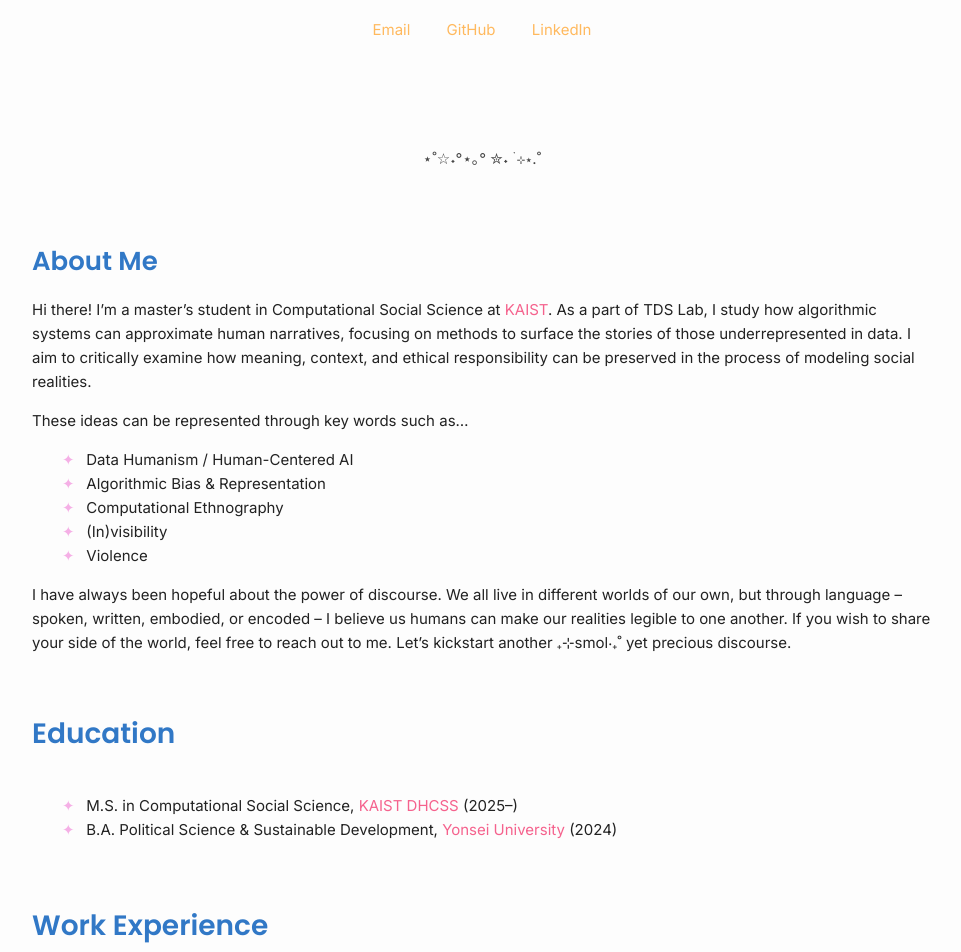
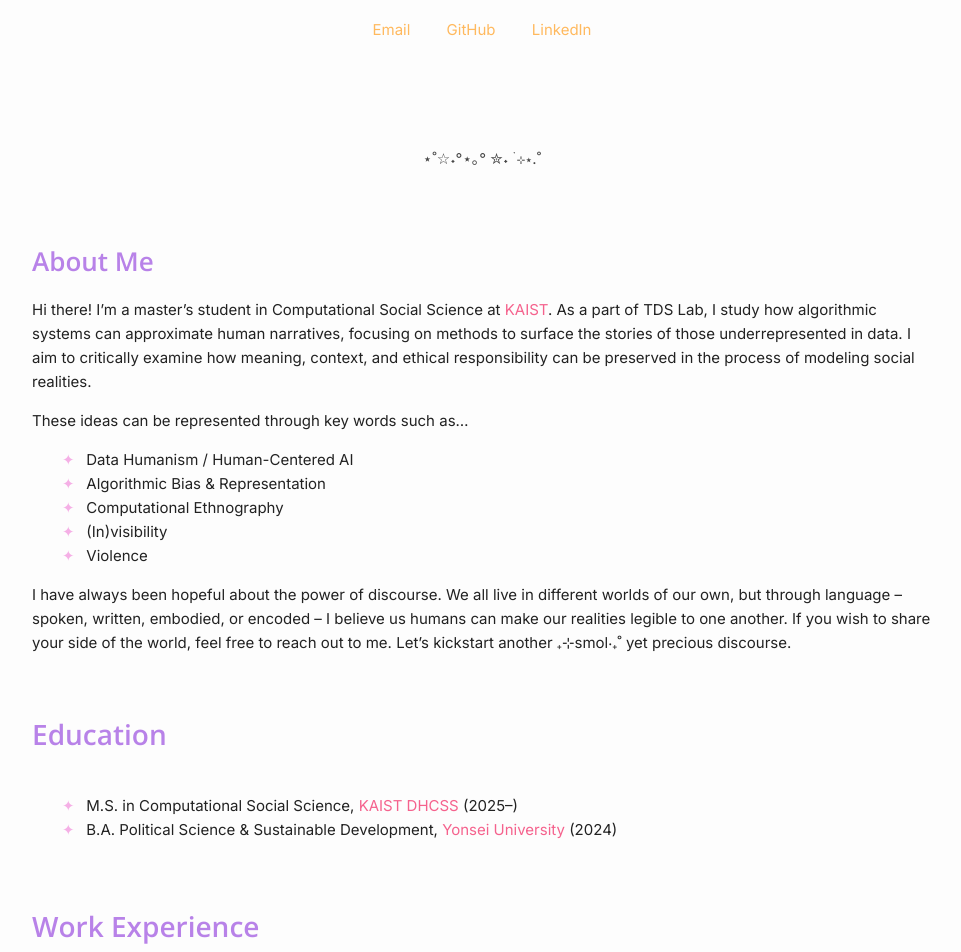
Before and after one commit to gracesominl/gracesominl.github.io, a Jekyll site: the page built from index.md, in a window 1280 px wide. Shown: the part 649-1601 px from the top of the page, without its empty margins (158-1119 px from the left). Built offline with Jekyll 4.4.1, drawn with Linux system fonts in a browser that asks for light colours.

Commit message:
Update main.scss

```diff
--- a/assets/css/main.scss
+++ b/assets/css/main.scss
@@ -1,7 +1,7 @@
 ---
 ---
 
-@import url('https://fonts.googleapis.com/css2?family=Inter&family=Poppins:wght@500;600;700&display=swap');
+@import url('https://fonts.googleapis.com/css2?family=Inter&family=Open+Sans:wght@500;600;700&display=swap');
 
 /* Base Styles */
 body {
@@ -22,9 +22,9 @@ a {
 }
 
 h1, h2, h3, h4, h5, h6, .section-title {
-  font-family: 'Poppins', sans-serif;
+  font-family: 'Open Sans', sans-serif;
   font-weight: 600;
-  color: #3178c6;
+  color: #b882e8;
   font-size: 28px;
 }
 
@@ -53,10 +53,10 @@ hr {
 
 /* Optional: More explicit control for section headers */
 .section-title, h2, h3 {
-  font-family: 'Poppins', sans-serif !important;
+  font-family: 'Open Sans', sans-serif !important;
   font-size: 26px !important;
   font-weight: 600;
-  color: #3178c6;
+  color: #b882e8;
   margin-top: 60px;
   margin-bottom: 15px;
 }
```
